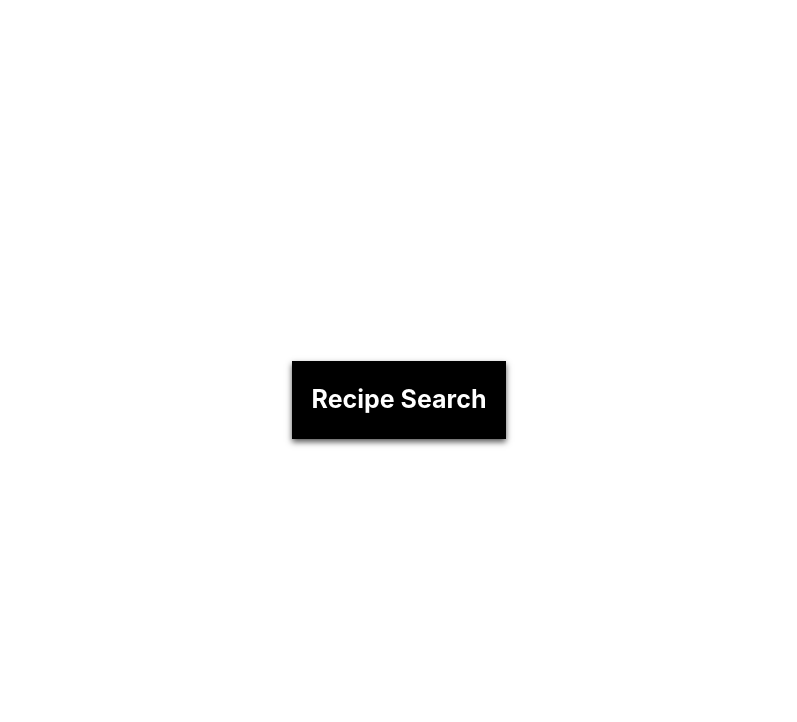
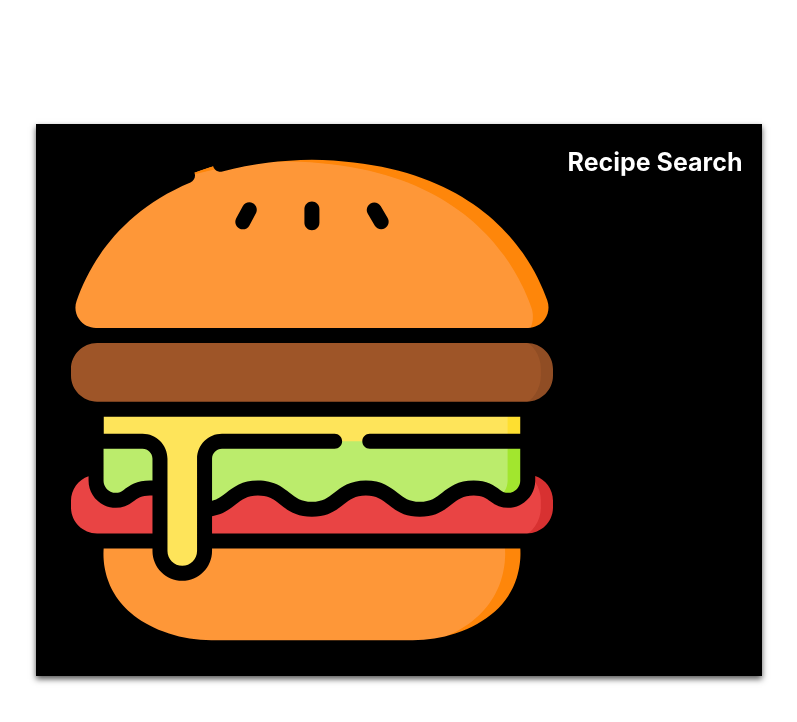
Before and after one commit to alka485/RecipeSearch, a React (Vite) app: page / in a window 1280 px wide. Shown: the top 722 px of the page, without its empty margins (241-1038 px from the left). Built offline with nearby package versions, Linux system fonts and the light colour scheme.

Commit message:
added image

```diff
--- a/src/App.jsx
+++ b/src/App.jsx
@@ -2,7 +2,7 @@
 import styled from 'styled-components'
 import axios from 'axios'
 //---------------------------------------------------------import dependency
-import {Header, AppNameComponent} from './components/Header'
+import {Header, AppNameComponent,AppIcon} from './components/Header'
 import './App.css'
 
 function App() {
@@ -11,6 +11,7 @@ function App() {
     <>
     <Header>
       <AppNameComponent>
+        <AppIcon src='../public/hamburger.svg'/>
         Recipe Search
       </AppNameComponent>
 
--- a/src/components/Header.jsx
+++ b/src/components/Header.jsx
@@ -18,3 +18,5 @@ export const AppNameComponent = styled.div`
        display:flex;
        align-item:center;
 `;
+
+export const AppIcon = styled.img``;
```
